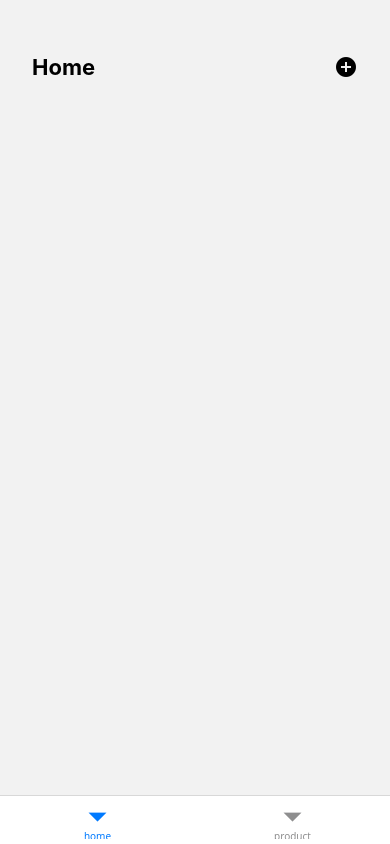
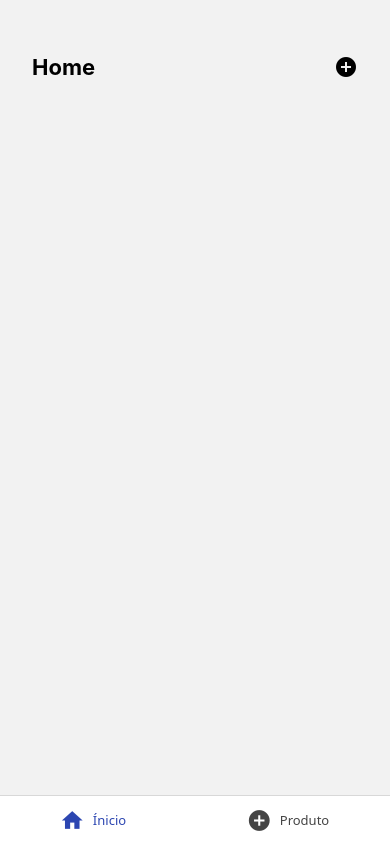
Before and after one commit to vandodev/rn-navigation, a React Native app: screen /home in a window 390 px wide. Built offline with nearby package versions, Linux system fonts and the light colour scheme.

Commit message:
:arrow_heading_down: :arrow_right_hook: :leftwards_arrow_hook: Customizando Bottom Navigator

```diff
--- a/src/routes/BottomRoutes.tsx
+++ b/src/routes/BottomRoutes.tsx
@@ -2,6 +2,8 @@
   createBottomTabNavigator,
   BottomTabScreenProps,
 } from '@react-navigation/bottom-tabs'
+
+import { MaterialIcons } from '@expo/vector-icons'
 
 import { Home } from '@/app/Home'
 import { Product } from '@/app/Product'
@@ -20,10 +22,33 @@
   return (
     <Tab.Navigator
       initialRouteName="home"
-      screenOptions={{ headerShown: false }}
+       screenOptions={{
+        headerShown: false,
+        tabBarActiveTintColor: '#2C46B1',
+        tabBarInactiveTintColor: '#444444',
+        tabBarLabelPosition: 'beside-icon',
+      }}
     >
-      <Tab.Screen name="home" component={Home} />
-      <Tab.Screen name="product" component={Product} />
+ <Tab.Screen
+        name="home"
+        component={Home}
+        options={{
+          tabBarLabel: 'Ínicio',
+          tabBarIcon: ({ color, size }) => (
+            <MaterialIcons name="home" color={color} size={size} />
+          ),
+        }}
+      />
+      <Tab.Screen
+        name="product"
+        component={Product}
+        options={{
+          tabBarLabel: 'Produto',
+          tabBarIcon: ({ color, size }) => (
+            <MaterialIcons name="add-circle" color={color} size={size} />
+          ),
+        }}
+      />
     </Tab.Navigator>
   )
 }
```
